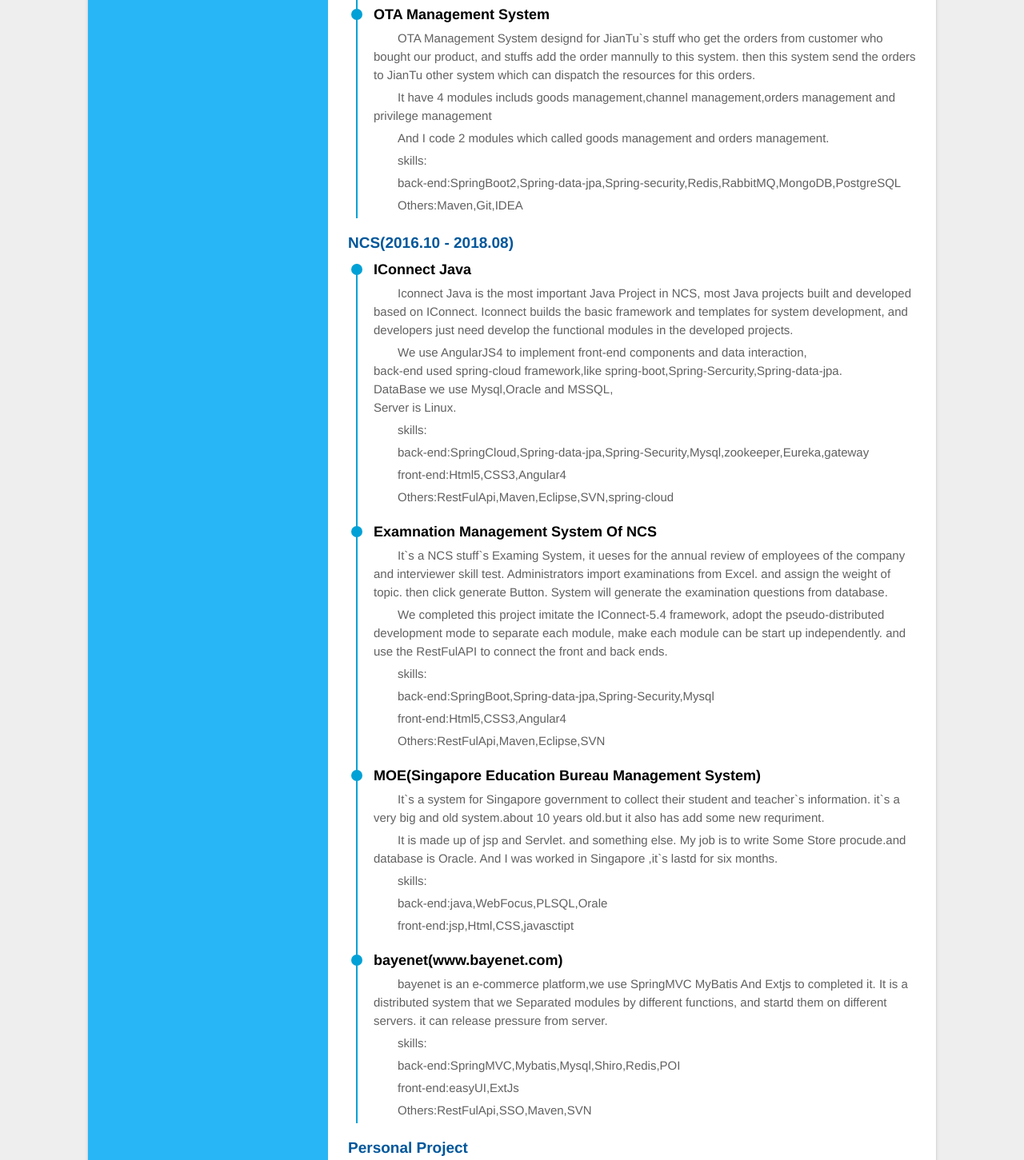
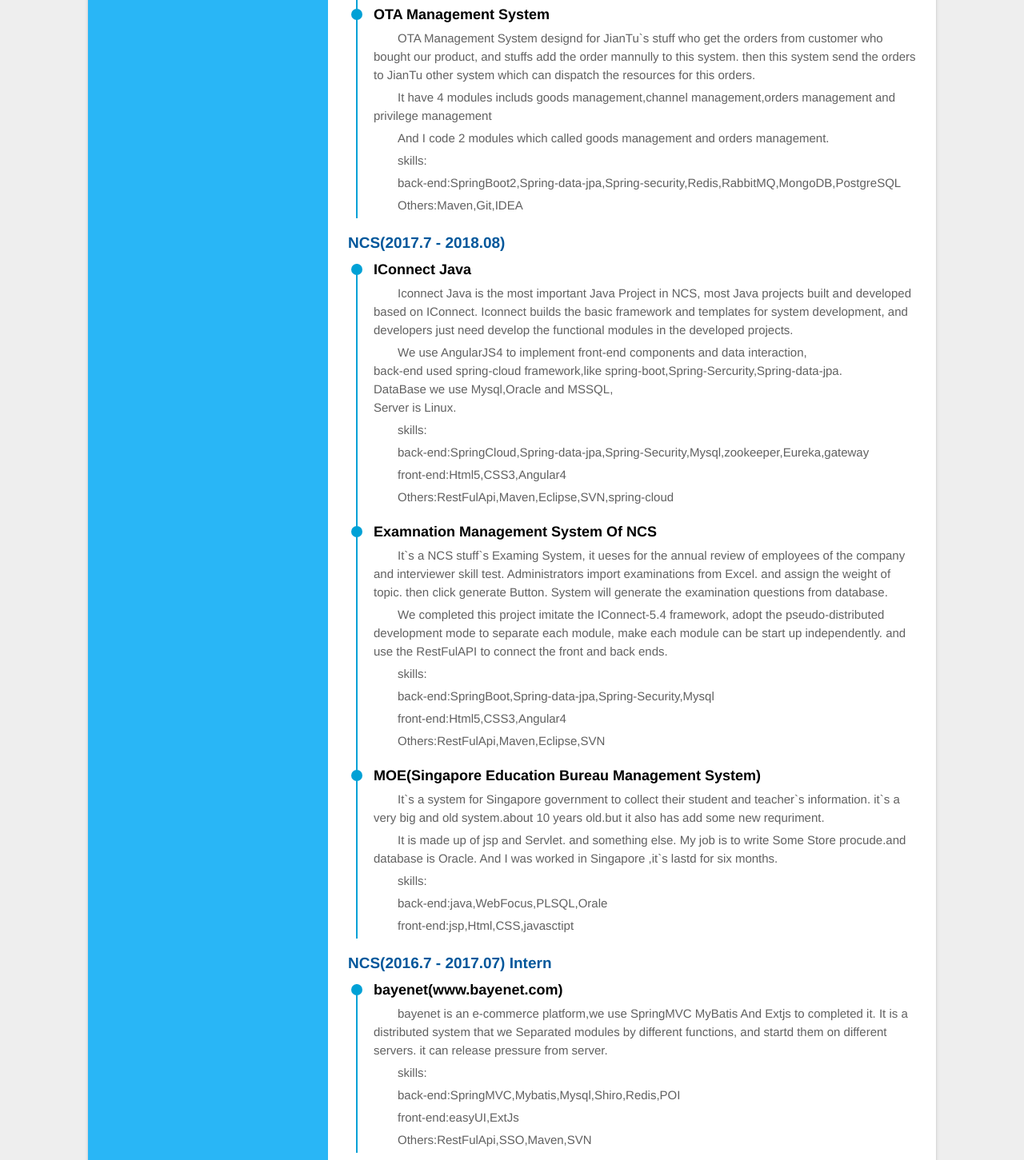
Before and after one commit to pandapanzhu/MyResume, a website: page print.html in a window 1280 px wide. Shown: the part 1372-2823 px from the top of the page at 80% size. Drawn offline with Linux system fonts and the light colour scheme; some packages are replaced by stand-ins of ours; a script that the page names is missing.

Commit message:
更新了英文简历

```diff
--- a/print.html
+++ b/print.html
@@ -118,7 +118,7 @@
 
                     </li>
                 </ul>
-                <h3>NCS(2016.10 - 2018.08)</h3>
+                <h3>NCS(2017.7 - 2018.08)</h3>
                 <ul class="exp">
                     <li>
                         <div class="circle"></div>
@@ -169,6 +169,9 @@
                         <p>back-end:java,WebFocus,PLSQL,Orale</p>
                         <p>front-end:jsp,Html,CSS,javasctipt</p>
                     </li>
+                </ul>
+                    <h3>NCS(2016.7 - 2017.07) Intern</h3>
+                     <ul class="exp">
                     <li>
                         <div class="circle"></div>
                         <h4>bayenet(www.bayenet.com)</h4>
```
